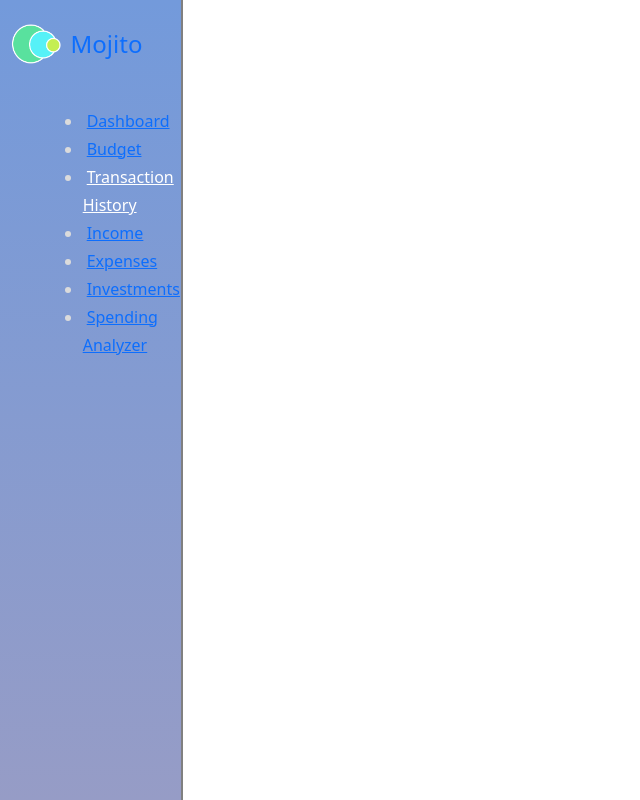
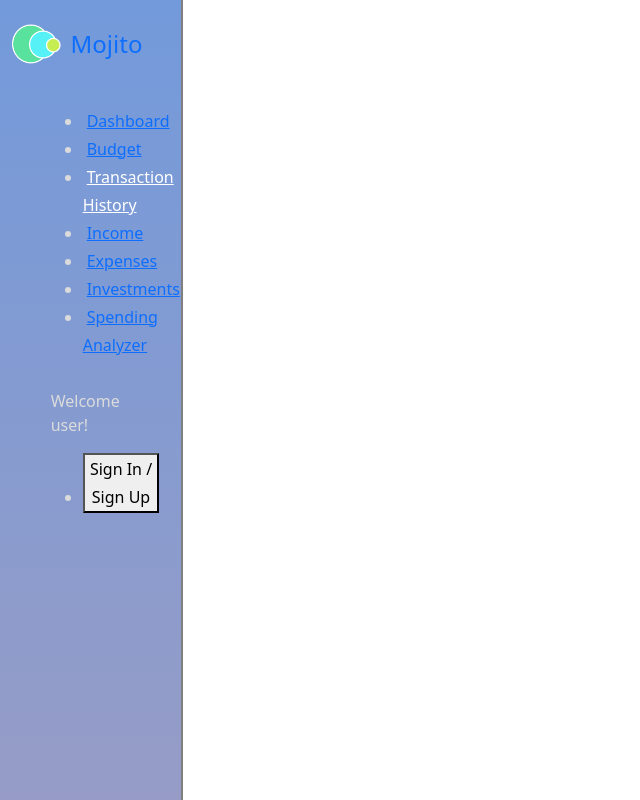
Before and after one commit to Trevor-Fagan/Mojito, a React (Create React App) app in the folder frontend/: page /transaction_history in a window 1280 px wide. Shown: the whole page, without its empty margins (0-640 px from the left). Built offline with nearby package versions, Linux system fonts and the light colour scheme; no server answers.

Commit message:
Got auth0 integrated and working properly

```diff
--- a/frontend/package.json
+++ b/frontend/package.json
@@ -2,6 +2,7 @@
   "name": "plaid_react_quickstart",
   "version": "0.1.0",
   "dependencies": {
+    "@auth0/auth0-react": "^1.9.0",
     "@testing-library/jest-dom": "^5.11.4",
     "@testing-library/react": "^11.1.0",
     "@testing-library/user-event": "^12.1.10",
--- /dev/null
+++ b/frontend/src/MojitoComponents/LoginButton.js
@@ -0,0 +1,10 @@
+import React from "react";
+import { useAuth0 } from "@auth0/auth0-react";
+
+const LoginButton = () => {
+  const { loginWithRedirect } = useAuth0();
+
+  return <button onClick={() => loginWithRedirect()}>Sign In / Sign Up</button>;
+};
+
+export default LoginButton;
--- /dev/null
+++ b/frontend/src/MojitoComponents/LoginNav.js
@@ -0,0 +1,22 @@
+import React from 'react';
+import { NavLink } from 'react-router-dom';
+import { useAuth0 } from '@auth0/auth0-react';
+import LogoutButton from './LogoutButton';
+import LoginButton from './LoginButton';
+
+const LoginNav = () => {
+    const { isAuthenticated } = useAuth0();
+
+  return (isAuthenticated && <div>
+      <ul>
+          <li><NavLink activeStyle={{color: '#FFF'}} to='/my_account'><span className='text_icon_padding'>My Account</span></NavLink></li>
+          <li><LogoutButton /></li>
+        </ul>
+  </div>) ||
+        (<ul>
+            <li> <LoginButton /></li>
+        </ul>)
+  ;
+};
+
+export default LoginNav;
--- /dev/null
+++ b/frontend/src/MojitoComponents/LogoutButton.js
@@ -0,0 +1,14 @@
+import React from "react";
+import { useAuth0 } from "@auth0/auth0-react";
+
+const LogoutButton = () => {
+  const { logout } = useAuth0();
+
+  return (
+    <button onClick={() => logout({ returnTo: window.location.origin })}>
+      Log Out
+    </button>
+  );
+};
+
+export default LogoutButton;
--- a/frontend/src/MojitoComponents/Sidebar.js
+++ b/frontend/src/MojitoComponents/Sidebar.js
@@ -2,6 +2,8 @@ import React from 'react';
 import { Link, NavLink } from 'react-router-dom';
 import '../styles/Sidebar.css';
 import Logo from '../images/mojito_logo.PNG';
+import WelcomeUser from './WelcomeUser';
+import LoginNav from './LoginNav';
 
 const Sidebar = () => {
   return (<div className='sidebar'>
@@ -23,7 +25,8 @@ const Sidebar = () => {
       </div>
 
       <div className='account_info'>
-
+        <WelcomeUser />
+        <LoginNav />
       </div>
 
       <div className='footer'>
--- /dev/null
+++ b/frontend/src/MojitoComponents/WelcomeUser.js
@@ -0,0 +1,10 @@
+import React from 'react';
+import { useAuth0 } from '@auth0/auth0-react';
+
+const WelcomeUser = () => {
+    const { user, isAuthenticated } = useAuth0();
+
+  return (isAuthenticated && <p className='selected'>Welcome, {user.given_name}!</p>) || (<p>Welcome user!</p>);
+};
+
+export default WelcomeUser;
--- a/frontend/src/index.tsx
+++ b/frontend/src/index.tsx
@@ -1,16 +1,17 @@
-import React from "react";
+import React, { StrictMode } from "react";
 import ReactDOM from "react-dom";
 import App from "./App";
 import { QuickstartProvider } from "./Context";
 import reportWebVitals from "./reportWebVitals";
 import 'bootstrap/dist/css/bootstrap.min.css';
+import { Auth0Provider } from "@auth0/auth0-react";
 
 ReactDOM.render(
-  <React.StrictMode>
     <QuickstartProvider>
-      <App />
-    </QuickstartProvider>
-  </React.StrictMode>,
+      <Auth0Provider domain={"dev-2nn6r8q5.us.auth0.com"} clientId={"M1kK8iKjmMvNDQNWCq6dU7Wv8pPPcZer"} redirectUri={window.location.origin}>
+        <App />
+      </Auth0Provider>
+    </QuickstartProvider>,
   document.getElementById("root")
 );
 
```
Also changed, not shown: 1 other file (tests, documents, lock files or other folders).
